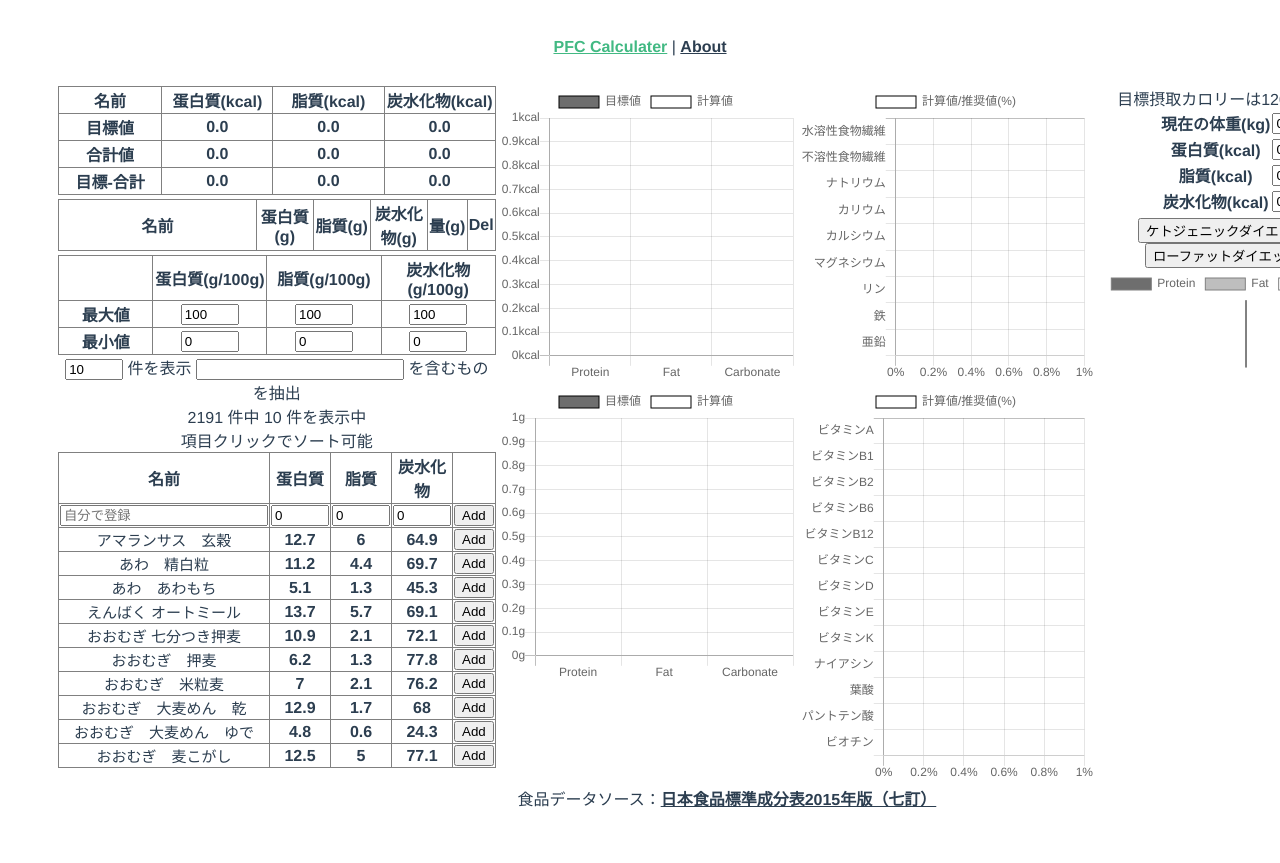
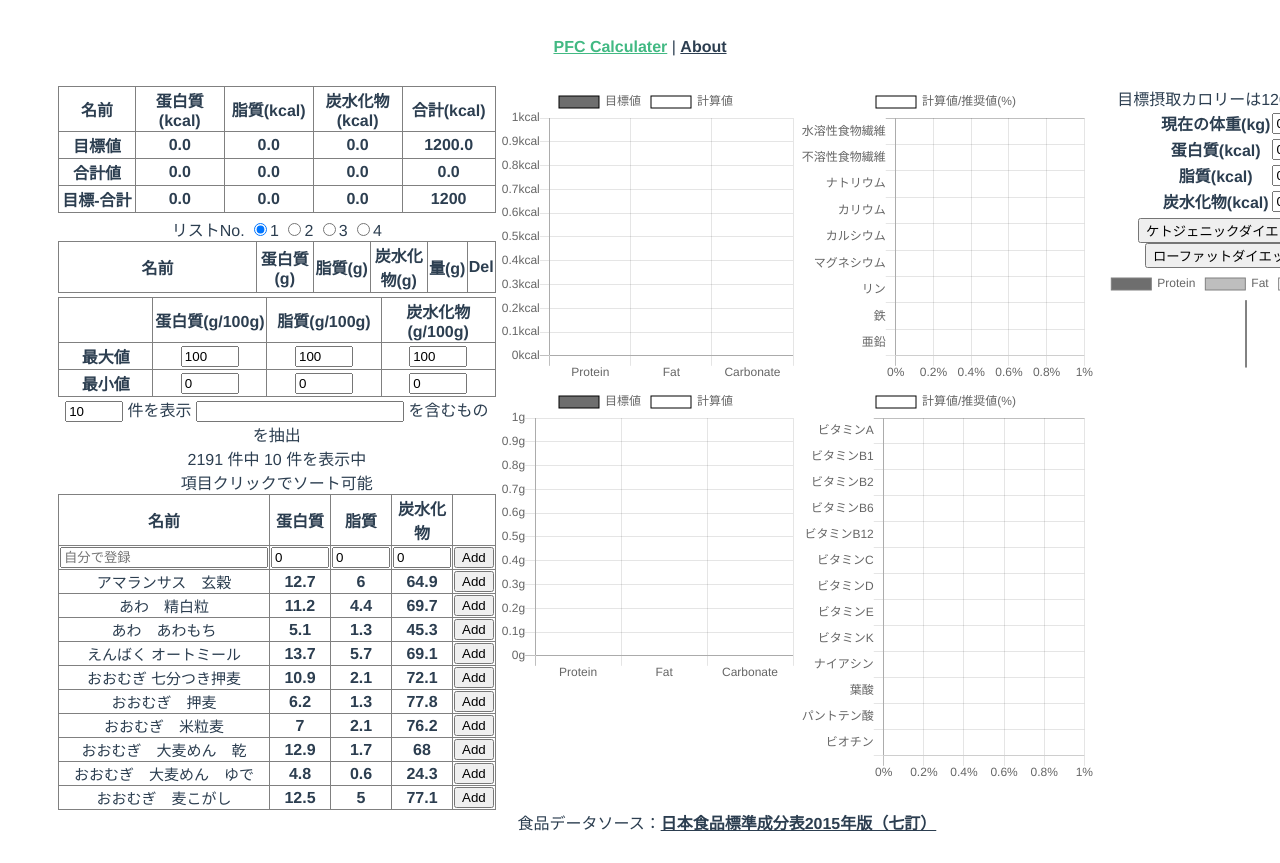
Before and after one commit to Chelo-g/PFC_Calclator, a Vue app: page / in a window 1280 px wide. Shown: the top 863 px of the page. Before the commit the page ends 839 px from the top, so only its background shows below. Built offline with nearby package versions, Linux system fonts and the light colour scheme.

Commit message:
210124
食品リストの追加処理変更

```diff
--- a/src/components/FoodsCalc/FoodsCalc.vue
+++ b/src/components/FoodsCalc/FoodsCalc.vue
@@ -7,27 +7,39 @@
                     <th>蛋白質(kcal)</th>
                     <th>脂質(kcal)</th>
                     <th>炭水化物(kcal)</th>
+                    <th>合計(kcal)</th>
                 </tr>
                 <tr>
                     <th>目標値</th>
                     <th>{{(this.$store.getters.ProteinCalorie).toFixed(1)}}</th>
                     <th>{{(this.$store.getters.FatCalorie).toFixed(1)}}</th>
                     <th>{{(this.$store.getters.CarbonateCalorie).toFixed(1)}}</th>
+                    <th>{{(this.$store.getters.TargetCalorie).toFixed(1)}}</th>
                 </tr>
                 <tr>
                     <th>合計値</th>
                     <th>{{this.$store.getters.getsumParam("Protein").toFixed(1)}}</th>
                     <th>{{this.$store.getters.getsumParam("Fat").toFixed(1)}}</th>
                     <th>{{this.$store.getters.getsumParam("Carbo").toFixed(1)}}</th>
+                    <th>{{totalCal}}</th>
                 </tr>
                 <tr>
                     <th>目標-合計</th>
                     <th :class="judgeRedText(this.$store.getters.ProteinCalorie - this.$store.getters.getsumParam('Protein'))">{{(this.$store.getters.ProteinCalorie - this.$store.getters.getsumParam("Protein")).toFixed(1)}}</th>
                     <th :class="judgeRedText(this.$store.getters.FatCalorie - this.$store.getters.getsumParam('Fat'))">{{(this.$store.getters.FatCalorie - this.$store.getters.getsumParam("Fat")).toFixed(1)}}</th>
                     <th :class="judgeRedText(this.$store.getters.CarbonateCalorie - this.$store.getters.getsumParam('Carbo'))">{{(this.$store.getters.CarbonateCalorie - this.$store.getters.getsumParam("Carbo")).toFixed(1)}}</th>
+                    <th :class="judgeRedText(this.$store.getters.TargetCalorie -totalCal)">{{(this.$store.getters.TargetCalorie - totalCal)}}</th>
                 </tr>
             </table>
         </div>
+        <div>
+            リストNo.
+            <input type="radio" name="list" value="1" checked="checked">1
+            <input type="radio" name="list" value="2">2
+            <input type="radio" name="list" value="3">3
+            <input type="radio" name="list" value="4">4
+        </div>
+
         <div>
         <table class="listTable">
             <thead>
@@ -86,7 +98,7 @@ export default {
     watch:{
         watchSelectFoods:{
             handler: function(watchSelectFoods){
-                pfcCalcFoodStorage.save(watchSelectFoods)
+                pfcCalcFoodStorage.save(watchSelectFoods);
             },
             deep: true
         }
@@ -95,7 +107,7 @@ export default {
         //ソート機能
         //https://qiita.com/HagaSpa/items/7f9440e7d5d73a2896a3
         sortList:function(){
-            let list = this.$store.getters.SelectFoods.slice();
+            let list = this.$store.getters.SelectFoods;
 
             //昇順、降順
             if(this.sort.key){
@@ -110,7 +122,11 @@ export default {
         //Vuex値の監視用
         watchSelectFoods(){
             return this.$store.getters.SelectFoods;
-        }
+        },
+        totalCal(){
+            var item = this.$store.getters.getsumParam("Protein") + this.$store.getters.getsumParam("Fat") + this.$store.getters.getsumParam("Carbo")
+            return item.toFixed(1)
+        },
     },
     methods: {
         sortBy: function(key) {
--- a/src/store/index.js
+++ b/src/store/index.js
@@ -54,21 +54,24 @@ export default new Vuex.Store({
     },
     //食品リストからの追加
     setSelectFoods(state,payload){
-    //重複するとバグるので、重複禁止にする方向に変更
-//    var item = payload
-//    var selectId = state.SelectFoods.reduce((a,b)=>{return a > b.selectId ? a : b.selectId +1},0)
-//    Vue.set(item,'selectId',selectId)
-//    Vue.set(item,'weight',100)
-//    state.SelectFoods.push(item)
-//    weightプロパティの有無で追加を判断
-    if (payload.weight === undefined){
-      Vue.set(payload,'weight',100)
-      state.SelectFoods.push(payload);
+    //重複して登録させると重量入力時同じものも変化するので、名前で判定する
+    var isFoodExit = false
+    var index = 0
+    for(index in state.SelectFoods){
+      if(state.SelectFoods[index].name == payload.name){
+        isFoodExit = true;
+        break;
+      }
     }
+      if(isFoodExit){
+        //重複時はいまのところ何もしない
+      }else{
+        //重複しない時は重量のプロパティを付与してpushする
+        Vue.set(payload,'weight',100)
+        state.SelectFoods.push(payload);
+      }
     },
     deleteSelectFood(state,index) {
-      //Weightプロパティ消さないと再度追加不能になるので、プロパティを消す処理を挟む
-      Vue.delete(state.SelectFoods[index],'weight')
       state.SelectFoods.splice(index,1)
     },
     //セルフ食品登録用
```
